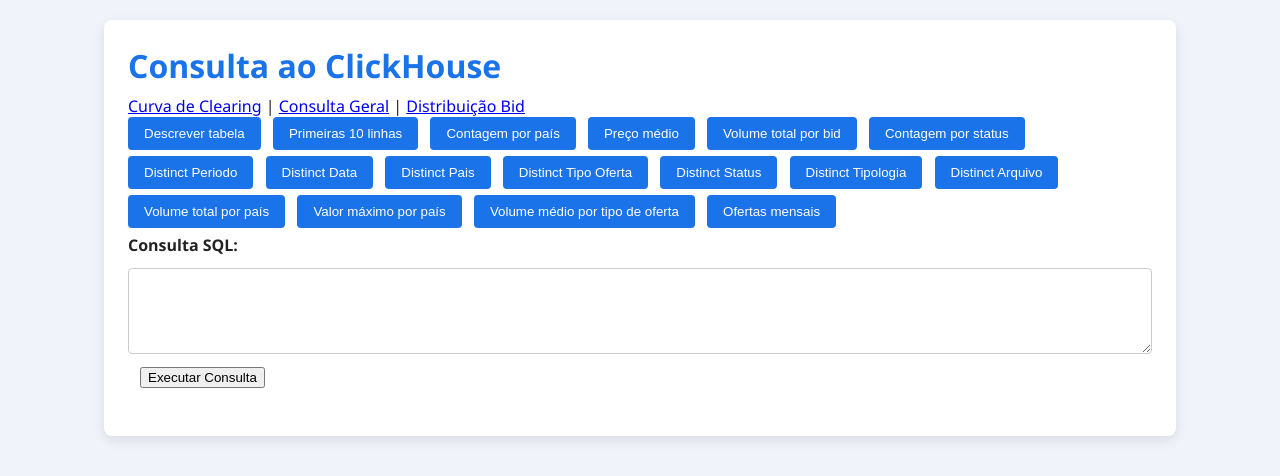
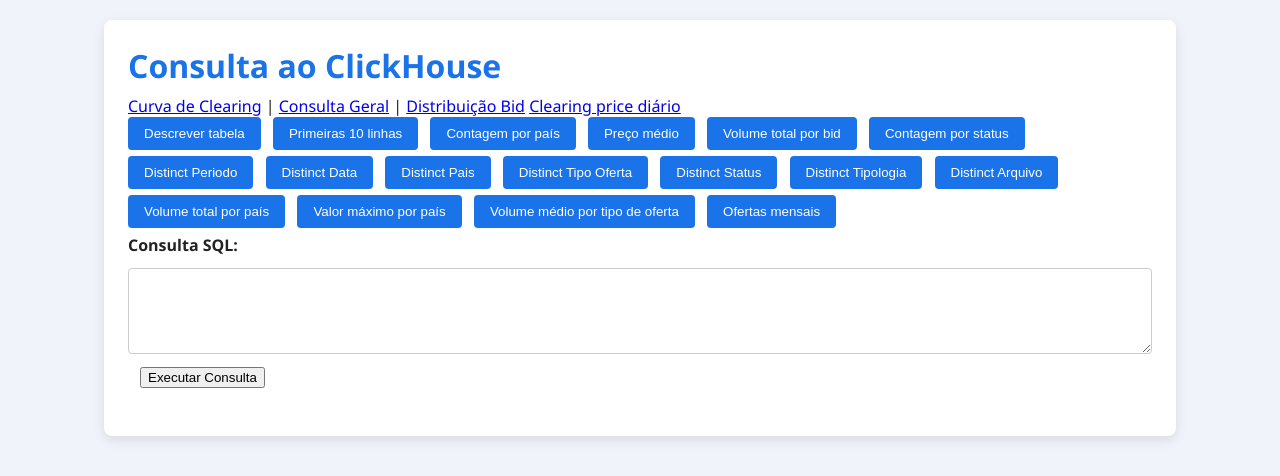
Before and after one commit to jeffersonpimenta/mibel-datalab, a PHP site: page / in a window 1280 px wide. Shown: the top 476 px of the page. Run offline with PHP 8.4, Linux system fonts and the light colour scheme.

Commit message:
Inclusão do clearin price diário

```diff
--- a/src/index.php
+++ b/src/index.php
@@ -46,6 +46,7 @@ if ($_SERVER['REQUEST_METHOD'] === 'POST' && isset($_POST['query'])) {
         <a href="clearing.php">Curva de Clearing</a> |
         <a href="index.php">Consulta Geral</a> |
         <a href="frequency_distribution.php">Distribuição Bid</a>
+		<a href="daily_clearing.php">Clearing price diário</a>
     </nav>
 
     <div id="presetQueries">
```
